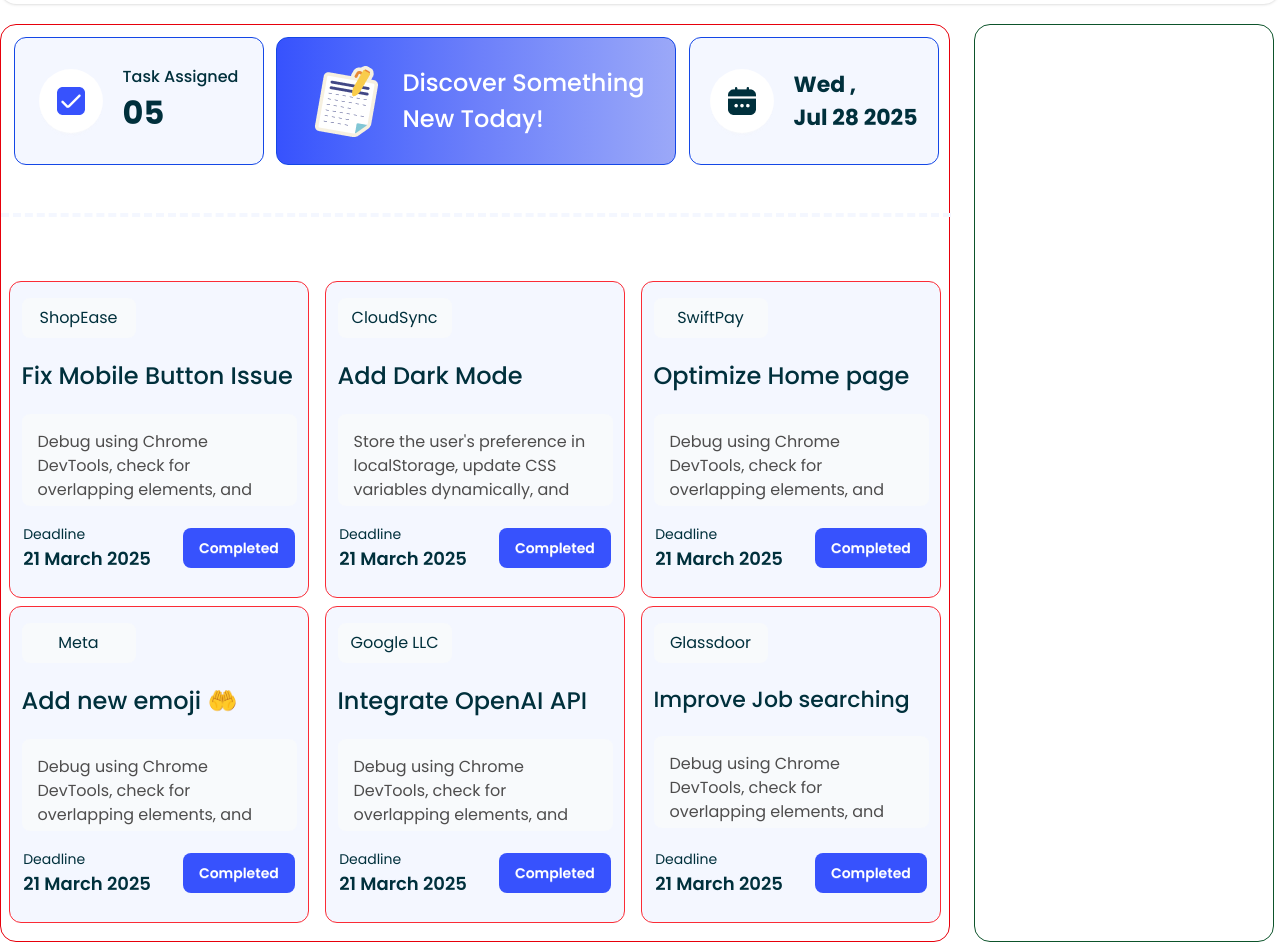
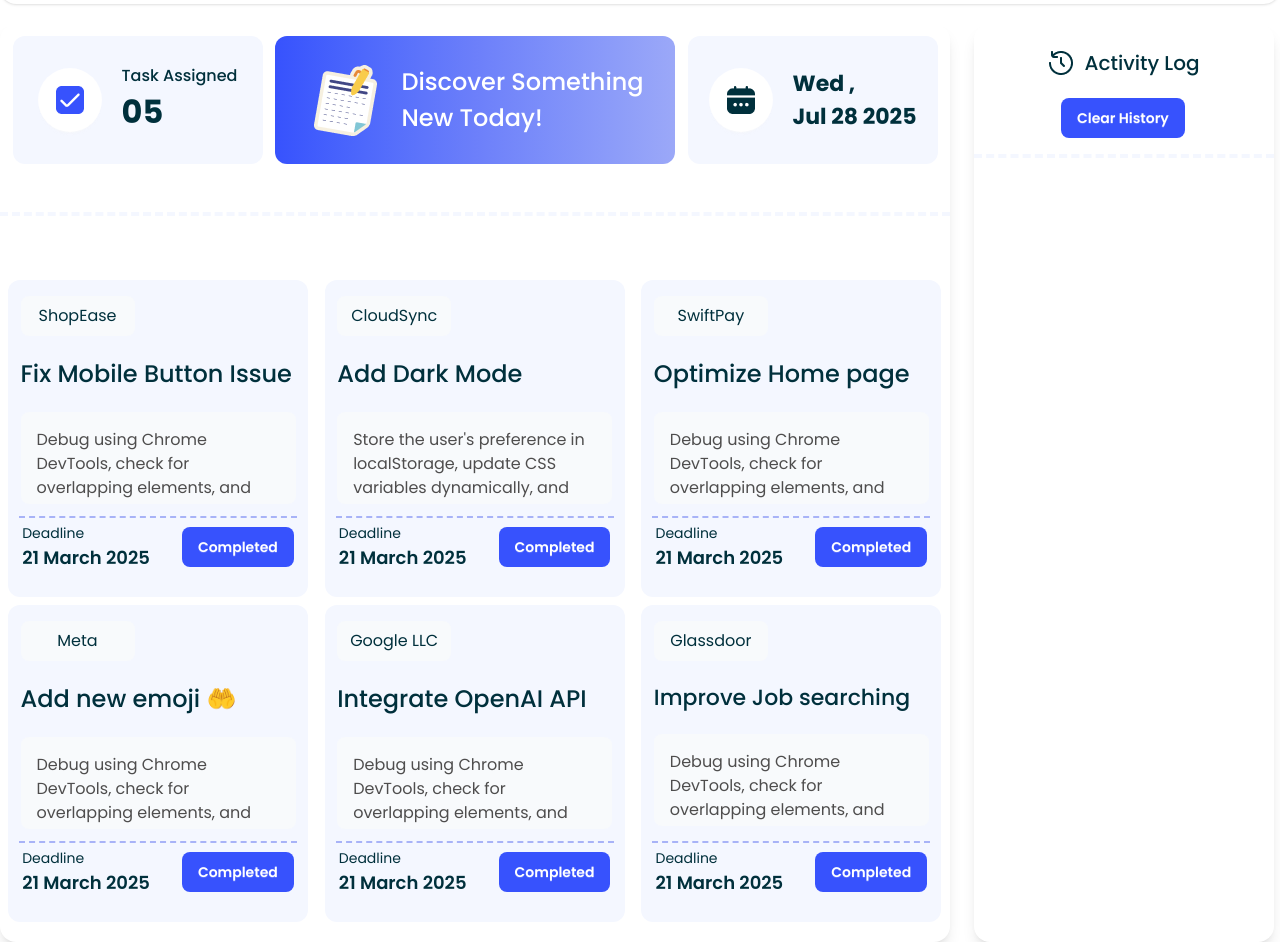
Before and after one commit to nayeem2912/my-assignment-5, a plain HTML site: page index.html in a window 1280 px wide. Shown: the part 76-1018 px from the top of the page. Drawn offline with nearby package versions, Linux system fonts and the light colour scheme.

Commit message:
added 3rd commit

```diff
--- a/index.html
+++ b/index.html
@@ -40,7 +40,7 @@
                         </div>
 
                     </div>
-                 <div class="w-[64px] h-[64px] border-none bg-[#F4F7FF] btn btn-circle">
+                 <div  class="w-[64px] h-[64px] border-none bg-[#F4F7FF] btn btn-circle">
                     <img class="w-[40px]" src="assets/theme-btn.png" alt="">
                  </div>
                  </div>
@@ -50,9 +50,9 @@
     </header>
     <main class="container mx-auto mt-5">
         <div class="flex gap-6 ">
-            <div class="w-[950px] h-[918px] border border-red-600 rounded-2xl ">
-                <div class="w-[950px] h-[180px] flex justify-evenly mt-3 border-b-4 overflow-hidden border-dashed border-[#F4F7FF]">
-                    <div class="w-[250px] h-[128px] border border-blue-700 rounded-xl flex justify-center items-center space-x-5 bg-[#F4F7FF] ">
+            <div class="w-[950px] h-[918px] rounded-2xl bg-[#FFFFFF] shadow-lg ">
+                <div class="w-[950px] h-[180px] flex justify-evenly mt-3 border-b-4  border-dashed border-[#F4F7FF]">
+                    <div class="w-[250px] h-[128px]  rounded-xl flex justify-center items-center space-x-5 bg-[#F4F7FF] ">
                         <div class="w-[64px] h-[64px] border-none bg-[#FFFFFF] btn btn-circle">
                             <img class="w-[28px]" src="assets/checkbox.png" alt="">
                          </div>
@@ -61,11 +61,11 @@
                             <h1 class="text-[#00303C] font-bold text-[32px]">05</h1>
                         </div>
                     </div>
-                    <div class="w-[400px] h-[128px] border border-blue-700 rounded-xl flex bg-gradient-to-r from-[#3752FD] via-[#6C7FFA] to-[#9BA8F8] justify-center items-center space-x-4">
+                    <div class="w-[400px] h-[128px]  rounded-xl flex bg-gradient-to-r from-[#3752FD] via-[#6C7FFA] to-[#9BA8F8] justify-center items-center space-x-4">
                         <img src="assets/board.png" alt="">
                         <p class="text-[24px] font-medium text-white ">Discover Something <br> New Today!</p>
                     </div>
-                    <div class="w-[250px] h-[128px] border border-blue-700 rounded-xl flex justify-center items-center space-x-5 bg-[#F4F7FF]">
+                    <div class="w-[250px] h-[128px] rounded-xl flex justify-center items-center space-x-5 bg-[#F4F7FF]">
                         <div class="w-[64px] h-[64px] border-none bg-[#FFFFFF] btn btn-circle">
                             <img class="w-[28px]" src="assets/calender.png" alt="">
                          </div>
@@ -77,7 +77,7 @@
 
                 </div>
                 <div class="grid grid-cols-3 gap-2 ml-2 mt-16">
-                    <div class="w-[300px] h-[317px] border border-red-500 rounded-xl bg-[#F4F7FF]">
+                    <div class="w-[300px] h-[317px]  rounded-xl bg-[#F4F7FF]">
                         <div class="w-[275px] h-[200px]  mt-4 mx-auto space-y-5">
                             <p class="w-[114px] h-[40px] text-[16px] font-normal text-[#00303C] bg-slate-50 text-center py-2 rounded-lg ">ShopEase </p>
                             <p class="text-[24px] font-medium text-[#00303C]">Fix Mobile Button Issue </p>
@@ -86,7 +86,7 @@
                                 and ensure onClick works properly
                             </p>
                         </div>
-                        <div class="w-[278px] h-[60px]  mt-5 mx-auto flex justify-center items-center space-x-8">
+                        <div class="w-[278px] h-[60px]  mt-5 mx-auto flex justify-center items-center space-x-8 border-t-2  border-dashed border-[#a8b3f7]">
                           <div>
                             <p class="text-[#00303C] text-[14px]">Deadline</p>
                             <p class="text-[#00303C] text-[18px] font-semibold">21 March 2025</p>
@@ -94,7 +94,7 @@
                           <button class="btn text-white border-none rounded-lg shadow-none bg-[#3752FD] ">Completed</button>
                         </div>
                     </div>
-                    <div class="w-[300px] h-[317px] border border-red-500 rounded-xl bg-[#F4F7FF]">
+                    <div class="w-[300px] h-[317px]  rounded-xl bg-[#F4F7FF]">
                         <div class="w-[275px] h-[200px]  mt-4 mx-auto space-y-5">
                             <p class="w-[114px] h-[40px] text-[16px] font-normal text-[#00303C] bg-slate-50 text-center py-2 rounded-lg ">CloudSync</p>
                             <p class="text-[24px] font-medium text-[#00303C]">Add Dark Mode</p>
@@ -102,7 +102,7 @@
                                 Store the user's preference in localStorage, update CSS variables dynamically, and apply a smooth transition effect.
                             </p>
                         </div>
-                        <div class="w-[278px] h-[60px]  mt-5 mx-auto flex justify-center items-center space-x-8">
+                        <div class="w-[278px] h-[60px]  mt-5 mx-auto flex justify-center items-center space-x-8  border-t-2  border-dashed border-[#a8b3f7]">
                           <div>
                             <p class="text-[#00303C] text-[14px]">Deadline</p>
                             <p class="text-[#00303C] text-[18px] font-semibold">21 March 2025</p>
@@ -110,7 +110,7 @@
                           <button class="btn text-white border-none rounded-lg shadow-none bg-[#3752FD] ">Completed</button>
                         </div>
                     </div>
-                    <div class="w-[300px] h-[317px] border border-red-500 rounded-xl bg-[#F4F7FF]">
+                    <div class="w-[300px] h-[317px]  rounded-xl bg-[#F4F7FF]">
                         <div class="w-[275px] h-[200px]  mt-4 mx-auto space-y-5">
                             <p class="w-[114px] h-[40px] text-[16px] font-normal text-[#00303C] bg-slate-50 text-center py-2 rounded-lg ">SwiftPay</p>
                             <p class="text-[24px] font-medium text-[#00303C]">Optimize  Home page</p>
@@ -119,7 +119,7 @@
                                 and ensure onClick works properly
                             </p>
                         </div>
-                        <div class="w-[278px] h-[60px]  mt-5 mx-auto flex justify-center items-center space-x-8">
+                        <div class="w-[278px] h-[60px]  mt-5 mx-auto flex justify-center items-center space-x-8  border-t-2  border-dashed border-[#a8b3f7]">
                           <div>
                             <p class="text-[#00303C] text-[14px]">Deadline</p>
                             <p class="text-[#00303C] text-[18px] font-semibold">21 March 2025</p>
@@ -127,7 +127,7 @@
                           <button class="btn text-white border-none rounded-lg shadow-none bg-[#3752FD] ">Completed</button>
                         </div>
                     </div>
-                    <div class="w-[300px] h-[317px] border border-red-500 rounded-xl bg-[#F4F7FF]">
+                    <div class="w-[300px] h-[317px] rounded-xl bg-[#F4F7FF]">
                         <div class="w-[275px] h-[200px]  mt-4 mx-auto space-y-5">
                             <p class="w-[114px] h-[40px] text-[16px] font-normal text-[#00303C] bg-slate-50 text-center py-2 rounded-lg ">Meta</p>
                             <p class="text-[24px] font-medium text-[#00303C]">Add new emoji 🤲</p>
@@ -136,7 +136,7 @@
                                 and ensure onClick works properly
                             </p>
                         </div>
-                        <div class="w-[278px] h-[60px]  mt-5 mx-auto flex justify-center items-center space-x-8">
+                        <div class="w-[278px] h-[60px]  mt-5 mx-auto flex justify-center items-center space-x-8  border-t-2  border-dashed border-[#a8b3f7]">
                           <div>
                             <p class="text-[#00303C] text-[14px]">Deadline</p>
                             <p class="text-[#00303C] text-[18px] font-semibold">21 March 2025</p>
@@ -144,7 +144,7 @@
                           <button class="btn text-white border-none rounded-lg shadow-none bg-[#3752FD] ">Completed</button>
                         </div>
                     </div>
-                    <div class="w-[300px] h-[317px] border border-red-500 rounded-xl bg-[#F4F7FF]">
+                    <div class="w-[300px] h-[317px]  rounded-xl bg-[#F4F7FF]">
                         <div class="w-[275px] h-[200px]  mt-4 mx-auto space-y-5">
                             <p class="w-[114px] h-[40px] text-[16px] font-normal text-[#00303C] bg-slate-50 text-center py-2 rounded-lg ">Google LLC</p>
                             <p class="text-[24px] font-medium text-[#00303C]">Integrate OpenAI API </p>
@@ -153,7 +153,7 @@
                                 and ensure onClick works properly
                             </p>
                         </div>
-                        <div class="w-[278px] h-[60px]  mt-5 mx-auto flex justify-center items-center space-x-8">
+                        <div class="w-[278px] h-[60px]  mt-5 mx-auto flex justify-center items-center space-x-8  border-t-2  border-dashed border-[#a8b3f7]">
                           <div>
                             <p class="text-[#00303C] text-[14px]">Deadline</p>
                             <p class="text-[#00303C] text-[18px] font-semibold">21 March 2025</p>
@@ -161,7 +161,7 @@
                           <button class="btn text-white border-none rounded-lg shadow-none bg-[#3752FD] ">Completed</button>
                         </div>
                     </div>
-                    <div class="w-[300px] h-[317px] border border-red-500 rounded-xl bg-[#F4F7FF]">
+                    <div class="w-[300px] h-[317px]  rounded-xl bg-[#F4F7FF]">
                         <div class="w-[275px] h-[200px]  mt-4 mx-auto space-y-5">
                             <p class="w-[114px] h-[40px] text-[16px] font-normal text-[#00303C] bg-slate-50 text-center py-2 rounded-lg ">Glassdoor</p>
                             <p class="text-[22px] font-medium text-[#00303C]">Improve Job searching </p>
@@ -170,21 +170,30 @@
                                 and ensure onClick works properly
                             </p>
                         </div>
-                        <div class="w-[278px] h-[60px]  mt-5 mx-auto flex justify-center items-center space-x-8">
+                        <div class="w-[278px] h-[60px]  mt-5 mx-auto flex justify-center items-center space-x-8  border-t-2  border-dashed border-[#a8b3f7]">
                           <div>
                             <p class="text-[#00303C] text-[14px]">Deadline</p>
                             <p class="text-[#00303C] text-[18px] font-semibold">21 March 2025</p>
                           </div>
-                          <button class="btn text-white border-none rounded-lg shadow-none bg-[#3752FD] ">Completed</button>
+                          <button id="complete-btn-6" class="btn text-white border-none rounded-lg shadow-none bg-[#3752FD] ">Completed</button>
                         </div>
                     </div>
                 </div>
             </div>
-            <div class="w-[300px] h-[918px] border border-green-900 rounded-2xl ">
-
+            <div class="w-[300px] h-[918px] shadow-lg rounded-2xl ">
+              <div class="space-y-5 h-[110px] border-b-4 border-dashed border-[#F4F7FF]  ">
+                <div class="flex gap-3 justify-center items-center mt-6">
+                    <img src="assets/activity.png" alt="">
+                    <p class="text-[20px] font-medium text-[#00303C]">Activity Log</p>
+                </div>
+                <button class="btn text-white  rounded-lg shadow-none mx-[87px] bg-[#3752FD] border-none">Clear History</button>
+            </div>
+            </div>
             </div>
         </div>
     </main>
+    <script src="script/answer.js"></script>
+    <script src="script/index.js"></script>
 
 </body>
 </html>
--- /dev/null
+++ b/script/answer.js
@@ -0,0 +1,4 @@
+document.getElementById('back-desk').addEventListener('click', function(){
+
+    window.location.href="index.html"
+})
--- /dev/null
+++ b/script/index.js
@@ -0,0 +1,3 @@
+document.getElementById('complete-btn-6').addEventListener('click', function(){
+    window.location.href="answer.html"
+})
```
Also changed, not shown: answer.html (added, +73 -0 lines).
